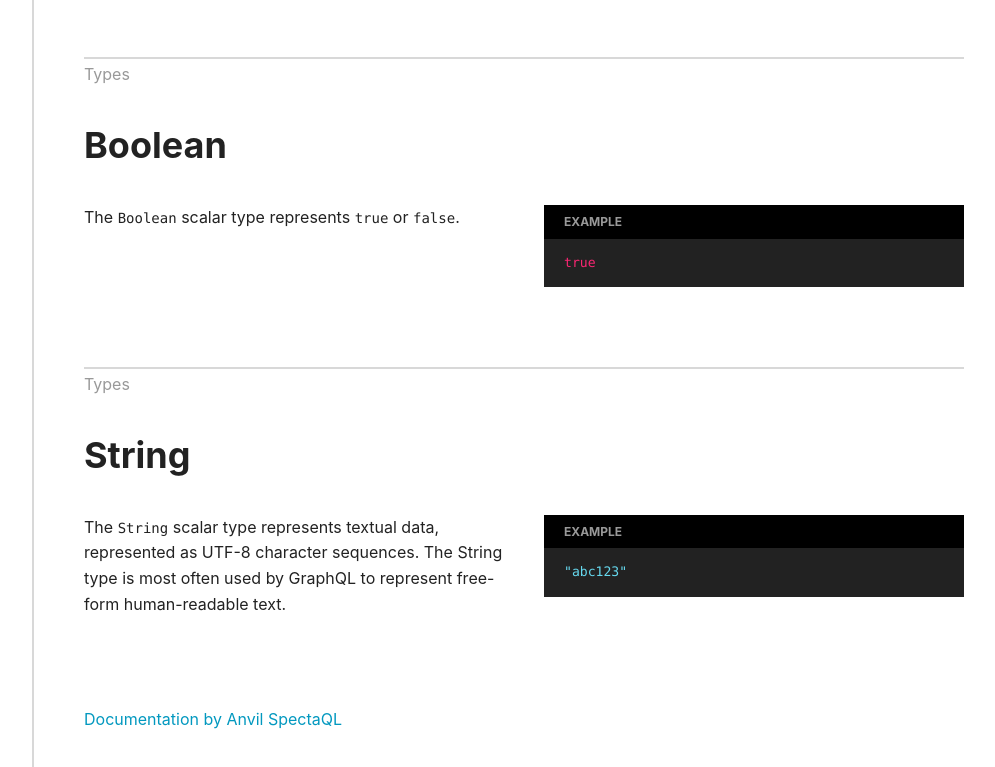
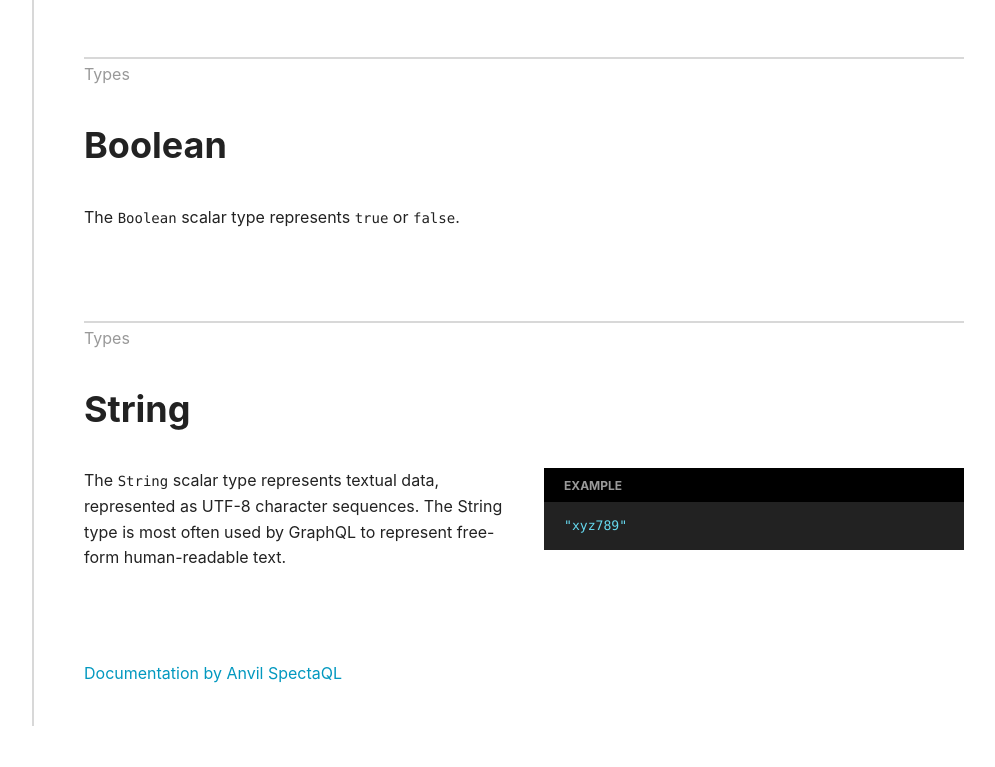
Before and after one commit to houseoftypescript/nest-graphql-neo4j, a plain HTML site: page index.html in a window 1280 px wide. Shown: the part 1171-1938 px from the top of the page, without its empty margins (266-1261 px from the left). After the commit the page ends 1897 px from the top, so only its background shows below. Drawn offline with Linux system fonts and the light colour scheme.

Commit message:
Deploying to gh-pages from @ houseoftypescript/nest-graphql-template@e16fc40f63363eaa0c34dc08a35e55b13015a2b7 🚀

```diff
--- a/index.html
+++ b/index.html
@@ -150,15 +150,6 @@ Authorization: Bearer &lt;YOUR_TOKEN_HERE&gt;</code></pre>
                 </div>
               </div>
               <div class="doc-examples">
-                <div class="example-section example-section-is-code">
-                  <h5>Example</h5>
-                  <html>
-                    <head></head>
-                    <body><pre><code class="hljs language-json"><span class="hljs-literal"><span class="hljs-keyword">true</span></span>
-</code></pre>
-                    </body>
-                  </html>
-                </div>
               </div>
             </div>
           </section>
@@ -179,7 +170,7 @@ Authorization: Bearer &lt;YOUR_TOKEN_HERE&gt;</code></pre>
                   <h5>Example</h5>
                   <html>
                     <head></head>
-                    <body><pre><code class="hljs language-gql"><span class="hljs-symbol">"abc123"</span>
+                    <body><pre><code class="hljs language-gql"><span class="hljs-symbol">"xyz789"</span>
 </code></pre>
                     </body>
                   </html>
```
